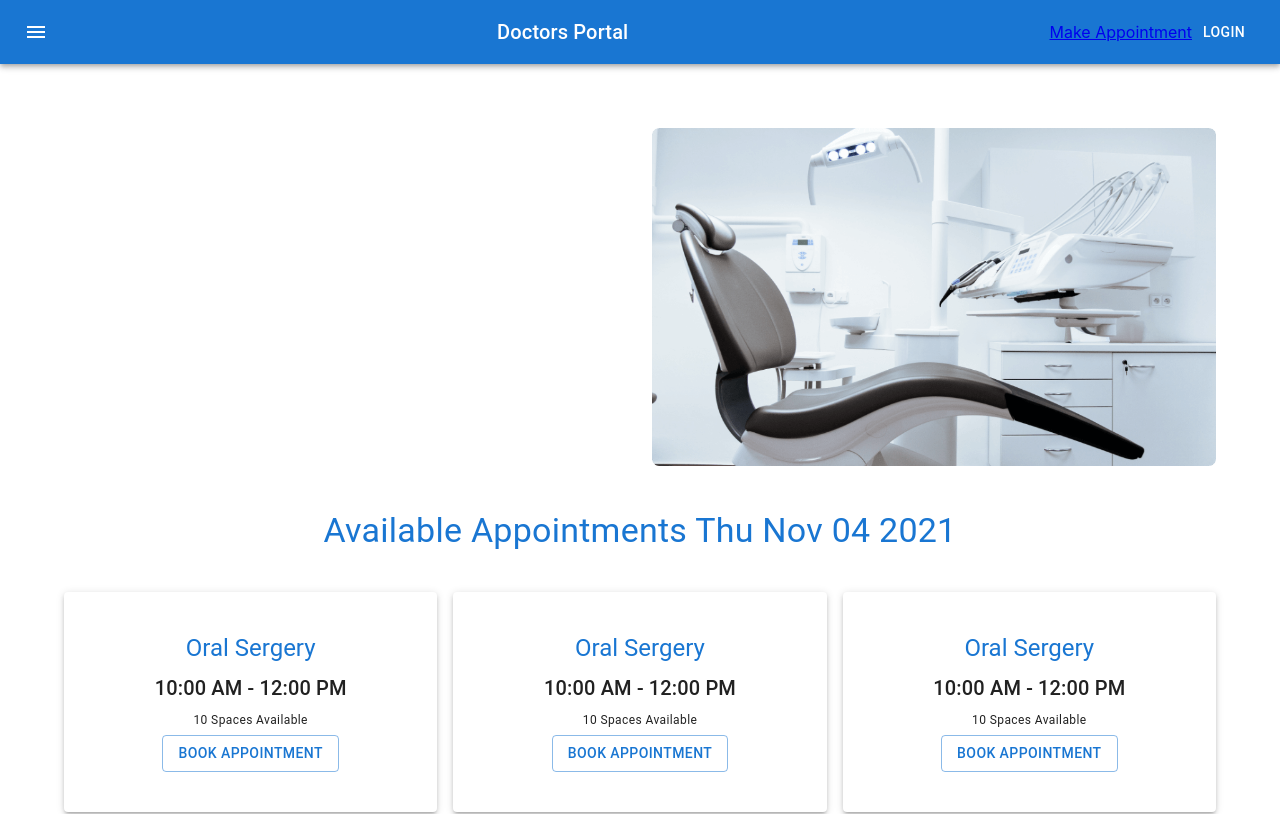
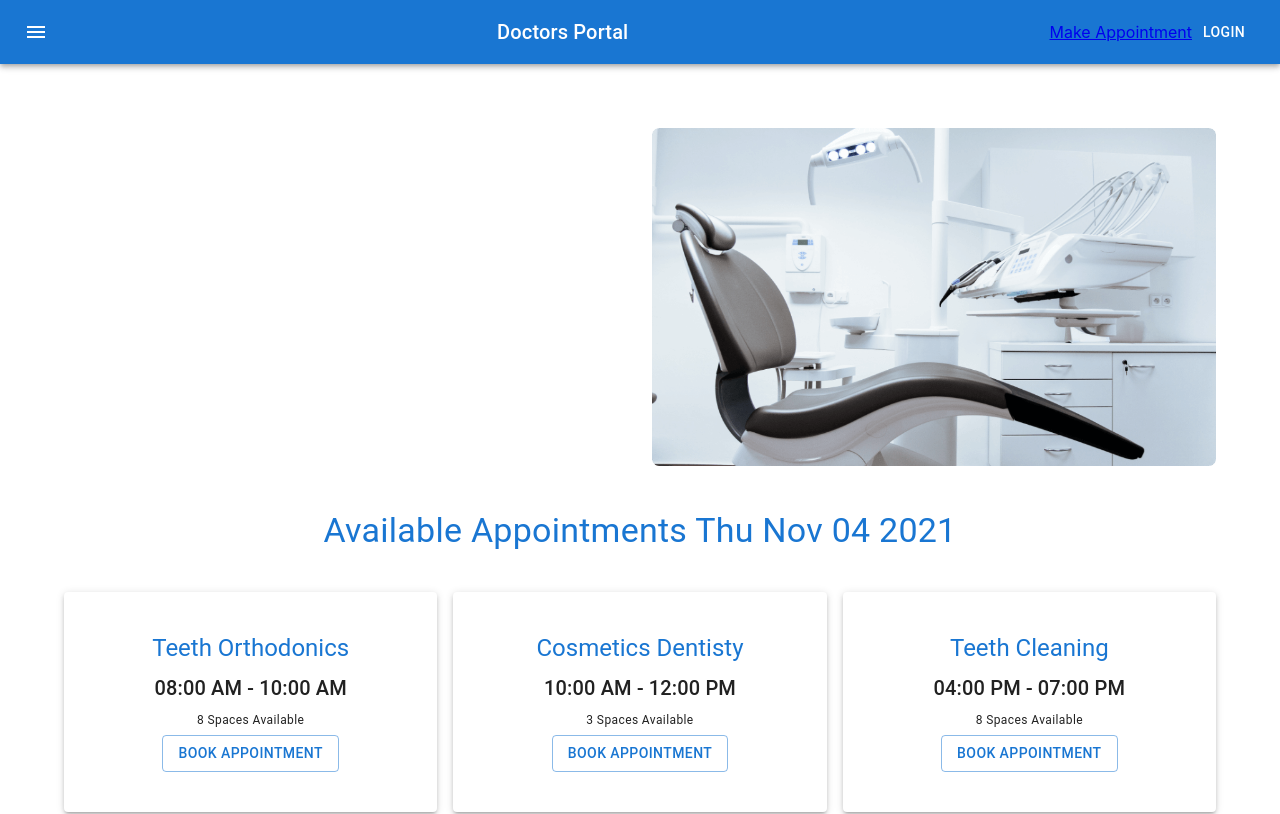
Before and after one commit to Aal-Emraan/doctors-portal-client-side, a React (Create React App) app: page /appointment in a window 1280 px wide. Shown: the top 814 px of the page. Built offline with nearby package versions, Linux system fonts and the light colour scheme; the HTML template or start-up script is replaced by a standard one.

Commit message:
data updated

```diff
--- a/src/Pages/Appointment/AvailableAppointment/AvailableAppointments.js
+++ b/src/Pages/Appointment/AvailableAppointment/AvailableAppointments.js
@@ -5,39 +5,39 @@ import Booking from '../Booking/Booking';
 const data = [
     {
         id: 1,
-        name: 'Oral Sergery',
-        time: '10:00 AM - 12:00 PM',
-        space: 10
+        name: 'Teeth Orthodonics',
+        time: '08:00 AM - 10:00 AM',
+        space: 8
     },
     {
         id: 2,
-        name: 'Oral Sergery',
+        name: 'Cosmetics Dentisty',
         time: '10:00 AM - 12:00 PM',
-        space: 10
+        space: 3
     },
     {
         id: 3,
-        name: 'Oral Sergery',
-        time: '10:00 AM - 12:00 PM',
-        space: 10
+        name: 'Teeth Cleaning',
+        time: '04:00 PM - 07:00 PM',
+        space: 8
     },
     {
         id: 4,
-        name: 'Oral Sergery',
+        name: 'Cavity Protection',
         time: '10:00 AM - 12:00 PM',
         space: 10
     },
     {
         id: 5,
-        name: 'Oral Sergery',
-        time: '10:00 AM - 12:00 PM',
-        space: 10
+        name: 'Pediatric Dental',
+        time: '05:00 AM - 08:00 PM',
+        space: 5
     },
     {
         id: 6,
         name: 'Oral Sergery',
         time: '10:00 AM - 12:00 PM',
-        space: 10
+        space: 12
     }
 ]
 
@@ -46,7 +46,7 @@ const AvailableAppointments = ({date}) => {
         <Container>
             <Typography variant="h4" sx={{ color: 'primary.main' }}>Available Appointments {date.toDateString()}</Typography>
             <Grid container spacing={2} sx={{py:5}}>
-                {data.map(item => <Booking booking={item} key={data.id}></Booking>)}
+                {data.map(item => <Booking booking={item} key={data.id} date={date}></Booking>)}
             </Grid>
         </Container>
     );
--- a/src/Pages/Appointment/Booking/Booking.js
+++ b/src/Pages/Appointment/Booking/Booking.js
@@ -3,7 +3,7 @@ import React from 'react';
 import Typography from '@mui/material/Typography';
 import BookingModal from '../BookingModal/BookingModal';
 
-const Booking = ({booking}) => {
+const Booking = ({booking, date}) => {
     const {name, time, space} = booking;
 
   const [open, setOpen] = React.useState(false);
@@ -23,7 +23,7 @@ const Booking = ({booking}) => {
                     {space} Spaces Available
                 </Typography>
                 <Button variant="outlined" onClick={handleOpen}>Book Appointment</Button>
-                <BookingModal open={open} handleClose={handleClose} name={name} time={time}></BookingModal>
+                <BookingModal open={open} date={date} handleClose={handleClose} name={name} time={time}></BookingModal>
             </Paper>
         </Grid>
     );
--- a/src/Pages/Appointment/BookingModal/BookingModal.js
+++ b/src/Pages/Appointment/BookingModal/BookingModal.js
@@ -1,4 +1,4 @@
-import { Fade, Modal, Typography } from '@mui/material';
+import { Button, Fade, Modal, Typography } from '@mui/material';
 import { Box } from '@mui/system';
 import React from 'react';
 import Backdrop from '@mui/material/Backdrop';
@@ -17,7 +17,13 @@ const style = {
     p: 4,
   };
 
-const BookingModal = ({open, handleClose, name, time}) => {
+const BookingModal = ({open, handleClose, name, time, date}) => {
+
+    const handleSubmit = e => {
+        alert('submittin')
+        handleClose();
+        e.preventDefault();
+    }
     return (
         <Modal
         aria-labelledby="transition-modal-title"
@@ -35,13 +41,42 @@ const BookingModal = ({open, handleClose, name, time}) => {
             <Typography id="transition-modal-title" variant="h6" component="h2">
               {name}
             </Typography>
-            <form>
+            <form onSubmit={handleSubmit}>
                 <TextField
                 disabled
+                sx={{width: '90%', m:1}}
                 id="outlined-size-small"
                 defaultValue={time}
                 size="small"
                 />
+                <TextField
+                sx={{width: '90%', m:1}}
+                id="outlined-size-small"
+                placeholder="your name"
+                size="small"
+                />
+                <TextField
+                sx={{width: '90%', m:1}}
+                id="outlined-size-small"
+                type="email"
+                placeholder="your email"
+                size="small"
+                />
+                <TextField
+                sx={{width: '90%', m:1}}
+                id="outlined-size-small"
+                type="number"
+                placeholder="your phone number"
+                size="small"
+                />
+                <TextField
+                disabled
+                sx={{width: '90%', m:1}}
+                id="outlined-size-small"
+                defaultValue={date.toDateString()}
+                size="small"
+                />
+                <Button type="submit" variant="contained">Submit</Button>
             </form>
           </Box>
         </Fade>
```
